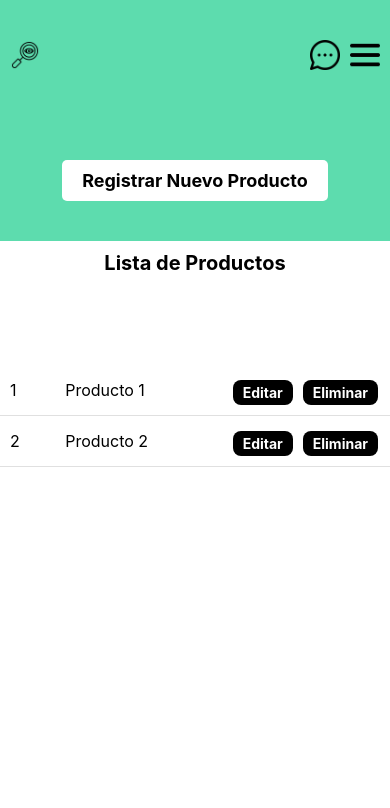
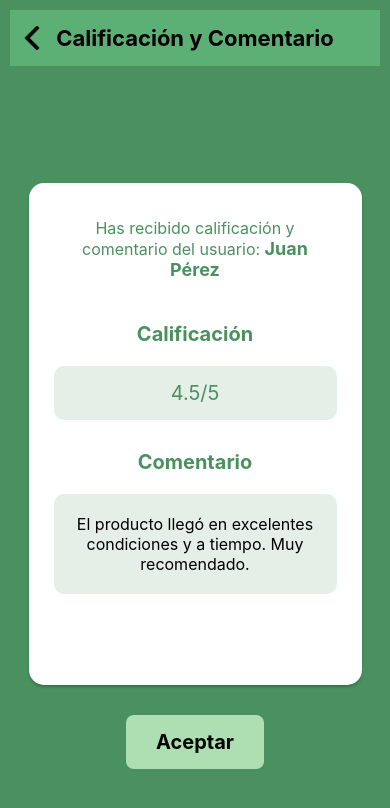
Before and after one commit to carlosmanuel111001/TEAM-AgroLink-, a React Native app: screen /CalificacionComentario in a window 390 px wide. Shown: the top 808 px of the page. Built offline with nearby package versions, Linux system fonts and the light colour scheme.

Commit message:
Realizacion de la vista de ComentarioCalificacion del Agricultor

```diff
--- a/src/Views/AppNavigator.js
+++ b/src/Views/AppNavigator.js
@@ -7,6 +7,7 @@ import GestionPedido from './GestionPedido';
 import GestionPago from './GestionPago';
 import DetallesPago from './DetallesPago';
 import DetallePedido from './DetallePedido';
+import CalificacionComentario from './CalificacionComentario';
 
 const Stack = createStackNavigator();
 
@@ -49,6 +50,11 @@ function AppNavigator() {
           component={DetallePedido}
           options={{headerShown: false}}
         />
+        <Stack.Screen
+          name="CalificacionComentario"
+          component={CalificacionComentario}
+          options={{headerShown: false}}
+        />
       </Stack.Navigator>
     </NavigationContainer>
   );
--- /dev/null
+++ b/src/Views/CalificacionComentario.js
@@ -0,0 +1,176 @@
+import React from 'react';
+import {View, Text, StyleSheet, TouchableOpacity, Image} from 'react-native';
+
+const backIcon = require('../assets/regreso.png');
+
+const CalificacionComentario = ({navigation}) => {
+  const comentario =
+    'El producto llegó en excelentes condiciones y a tiempo. Muy recomendado.';
+  const nombreUsuario = 'Juan Pérez'; // Esto es un ejemplo.
+
+  return (
+    <View style={styles.container}>
+      <View style={styles.header}>
+        <TouchableOpacity
+          style={styles.backIconContainer}
+          onPress={() => navigation.goBack()}>
+          <Image source={backIcon} style={styles.backIcon} />
+        </TouchableOpacity>
+        <Text style={styles.headerText}>Calificación y Comentario</Text>
+      </View>
+
+      <View style={styles.content}>
+        <View style={styles.card}>
+          <View style={styles.userInfo}>
+            <Text style={styles.infoText}>
+              Has recibido calificación y comentario del usuario:{' '}
+              <Text style={styles.userName}>{nombreUsuario}</Text>
+            </Text>
+          </View>
+          <View style={styles.divider}></View>
+          <Text style={styles.cardHeader}>Calificación</Text>
+          <View style={styles.ratingCard}>
+            <Text style={styles.ratingText}>4.5/5</Text>
+          </View>
+          <Text style={styles.commentHeader}>Comentario</Text>
+          <View style={styles.commentCard}>
+            <Text style={styles.commentText}>{comentario}</Text>
+          </View>
+        </View>
+
+        <TouchableOpacity
+          style={styles.button}
+          onPress={() => navigation.goBack()}>
+          <Text style={styles.buttonText}>Aceptar</Text>
+        </TouchableOpacity>
+      </View>
+    </View>
+  );
+};
+
+const styles = StyleSheet.create({
+    container: {
+        flex: 1,
+        backgroundColor: '#4A915F',  // Aquí aplico el color al fondo del contenedor principal
+        padding: 10,
+      },
+      header: {
+        flexDirection: 'row',
+        alignItems: 'center',
+        backgroundColor: '#5DB075',
+        paddingVertical: 15,
+        paddingHorizontal: 10,
+        justifyContent: 'center',
+        borderBottomColor: '#4A915F',
+        borderBottomWidth: 2,
+      },
+  backIconContainer: {
+    position: 'absolute',
+    left: 10,
+  },
+  backIcon: {
+    width: 24,
+    height: 24,
+  },
+  headerText: {
+    color: 'black',
+    fontSize: 22,
+    fontWeight: 'bold',
+  },
+  content: {
+    flex: 1,
+    justifyContent: 'center',
+    alignItems: 'center',
+    marginTop: 50, // para dejar espacio para el encabezado
+  },
+  card: {
+    backgroundColor: 'white',
+    borderRadius: 15,
+    padding: 25,
+    width: '90%',
+    height: '70%',
+    justifyContent: 'flex-start',
+    alignItems: 'center',
+    shadowColor: '#000',
+    shadowOffset: {
+      width: 0,
+      height: 2,
+    },
+    shadowOpacity: 0.23,
+    shadowRadius: 2.62,
+    elevation: 4,
+  },
+  cardHeader: {
+    fontSize: 20,
+    fontWeight: 'bold',
+    color: '#4A915F',
+    marginBottom: 20,
+  },
+  ratingCard: {
+    backgroundColor: '#E5EFE7',
+    borderRadius: 10,
+    padding: 15,
+    width: '100%',
+    justifyContent: 'center',
+    alignItems: 'center',
+    marginBottom: 30,
+  },
+  ratingText: {
+    fontSize: 20,
+    color: '#4A915F',
+  },
+  commentHeader: {
+    fontSize: 20,
+    fontWeight: 'bold',
+    color: '#4A915F',
+    marginBottom: 20,
+  },
+  commentCard: {
+    backgroundColor: '#E5EFE7',
+    borderRadius: 10,
+    padding: 20,
+    width: '100%',
+    justifyContent: 'flex-start',
+    alignItems: 'center',
+  },
+  commentText: {
+    fontSize: 16,
+    textAlign: 'center',
+  },
+  userInfo: {
+    marginBottom: 15, // Aumento del margen inferior para separar del siguiente contenido
+    alignItems: 'center',
+    justifyContent: 'center',
+    padding: 10, // Espacio interno para que no esté pegado a los bordes de la tarjeta
+  },
+  infoText: {
+    fontSize: 16,
+    color: '#4A915F',
+    textAlign: 'center',
+  },
+  userName: {
+    fontWeight: 'bold',
+    fontSize: 18,
+  },
+  divider: {
+    height: 1, // Espesor de la línea
+    backgroundColor: '#E0E0E0', // Color de la línea
+    marginVertical: 8, // Margen arriba y abajo para separar del contenido
+  },
+  button: {
+    marginTop: 30, // Margen superior para separarlo de la tarjeta
+    paddingVertical: 15, // Espacio vertical interno
+    paddingHorizontal: 30, // Espacio horizontal interno
+    backgroundColor: '#AEDFB3', // Color de fondo del botón, es un tono de verde más claro
+    borderRadius: 8, // Bordes redondeados
+    alignItems: 'center', // Alinea el texto al centro
+  },
+
+  buttonText: {
+    color: 'black', // Color del texto
+    fontSize: 20, // Tamaño del texto
+    fontWeight: 'bold', // Grosor del texto
+},
+});
+
+export default CalificacionComentario;
--- a/src/Views/VistaOpcionesAgricultor.js
+++ b/src/Views/VistaOpcionesAgricultor.js
@@ -22,6 +22,9 @@ const VistaOpcionesAgricultor = () => {
   };
   const handleGestionPagoPress = () => {
     navigation.navigate('GestionPago');
+  };
+  const handleCalificacionesComentariosPress = () => {
+    navigation.navigate('CalificacionComentario');
   };
 
   return (
@@ -86,9 +89,10 @@ const VistaOpcionesAgricultor = () => {
           </View>
         </View>
       </TouchableOpacity>
+      <TouchableOpacity onPress={handleCalificacionesComentariosPress}>
         <View style={[styles.optionContainer, styles.separator]}>
           <Image
-          source={require('../assets/calificacion.png')} // Asegúrate de tener esta imagen en la carpeta correspondiente
+            source={require('../assets/calificacion.png')}
             style={styles.optionImage}
           />
           <Text style={styles.optionText}>Calificaciones y Comentarios</Text>
@@ -101,6 +105,8 @@ const VistaOpcionesAgricultor = () => {
             </TouchableOpacity>
           </View>
         </View>
+      </TouchableOpacity>
+
       <View style={[styles.optionContainer, styles.separator]}>
         <Image
           source={require('../assets/historial.png')} // Asegúrate de tener esta imagen en la carpeta correspondiente
```
Lines whose indentation alone changed are shown as unchanged.
